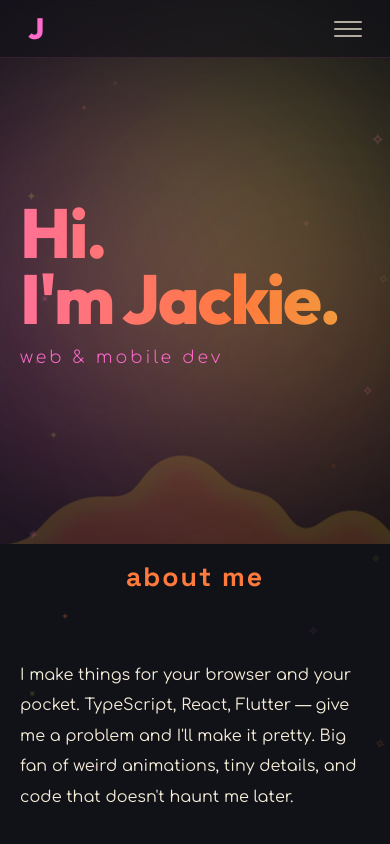
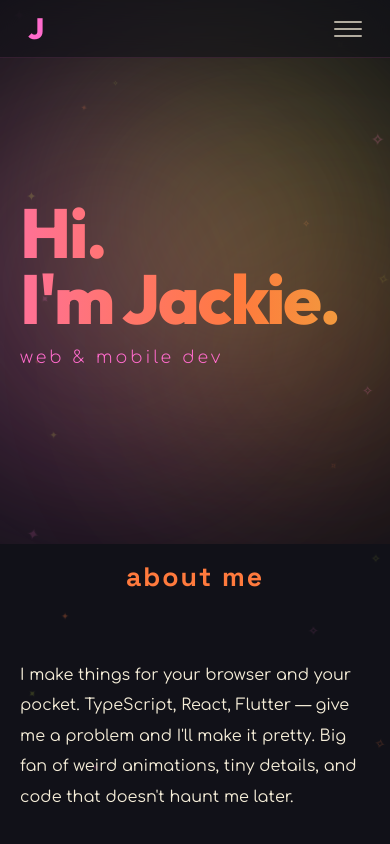
Before and after one commit to jackieleighh/jackie-the-dev, a React (Create React App) app: page / in a window 390 px wide. Shown: the top 844 px of the page. Built offline with nearby package versions, Linux system fonts and the light colour scheme.

Commit message:
hide lava on mobile

```diff
--- a/src/App.css
+++ b/src/App.css
@@ -999,50 +999,11 @@ body {
   }
 }
 
-/* Fewer lava blobs on mobile */
+/* Hide lava on mobile */
 
 @media (max-width: 768px) {
-  .lava-blob-3,
-  .lava-blob-5,
-  .lava-blob-7,
-  .lava-blob-9,
-  .lava-blob-10 {
+  .lava-bubbles {
     display: none;
-  }
-
-  .lava-blob-1 {
-    width: 120px;
-    height: 150px;
-    bottom: -130px;
-  }
-
-  .lava-blob-2 {
-    width: 100px;
-    height: 115px;
-    bottom: -100px;
-  }
-
-  .lava-blob-4 {
-    width: 135px;
-    height: 120px;
-    bottom: -110px;
-  }
-
-  .lava-blob-6 {
-    width: 110px;
-    height: 130px;
-    bottom: -115px;
-  }
-
-  .lava-blob-8 {
-    width: 95px;
-    height: 105px;
-    bottom: -95px;
-  }
-
-  .lava-pool {
-    height: 110px;
-    bottom: -100px;
   }
 }
 
```
